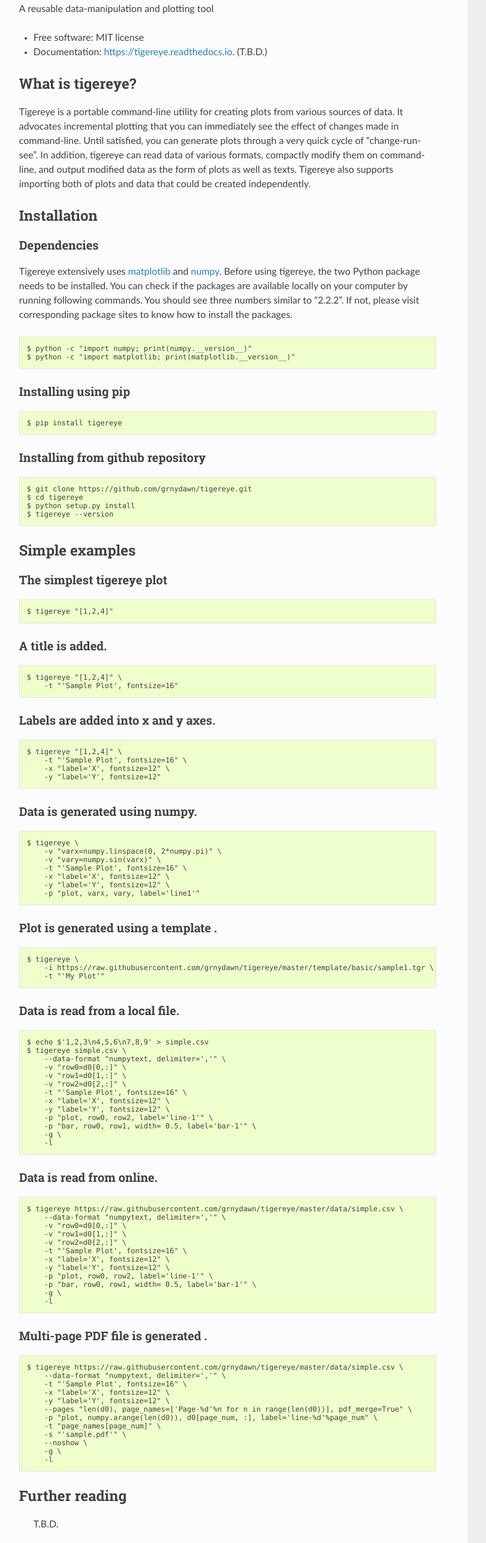
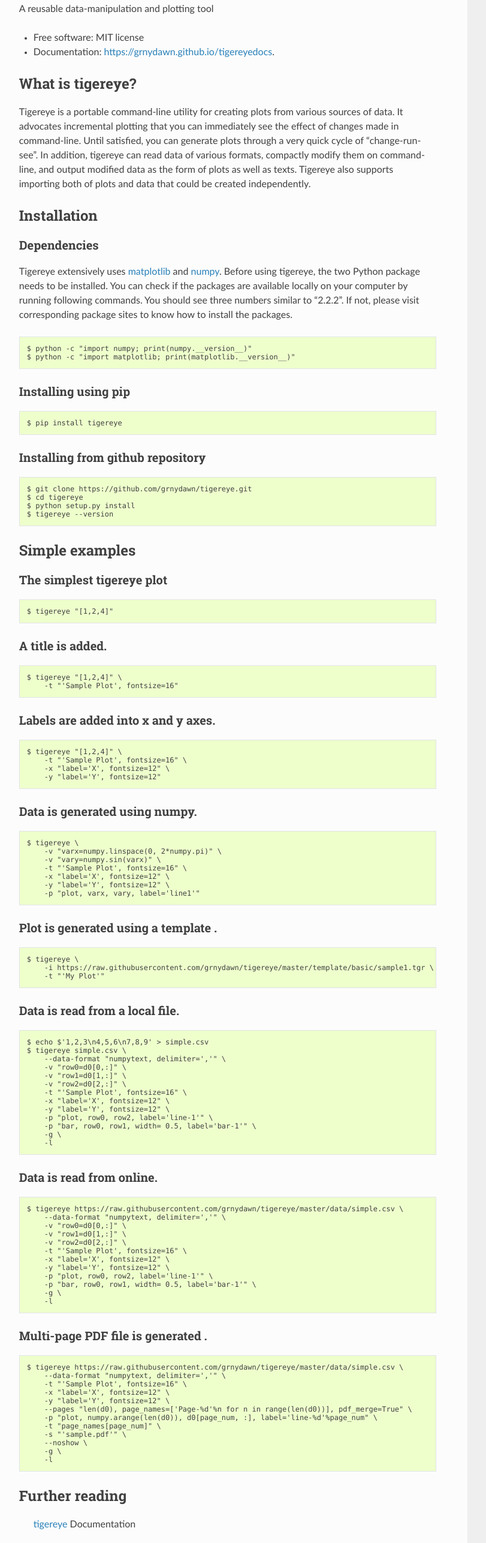
Before and after one commit to grnydawn/tigereyedocs, a plain HTML site: page readme.html in a window 1280 px wide. Shown: the part 1133-3705 px from the top of the page at 60% size, without its empty margins (320-1131 px from the left). Drawn offline with Linux system fonts and the light colour scheme.

Commit message:
updated readme.html

```diff
--- a/readme.html
+++ b/readme.html
@@ -185,7 +185,7 @@
 <p>A reusable data-manipulation and plotting tool</p>
 <ul class="simple">
 <li>Free software: MIT license</li>
-<li>Documentation: <a class="reference external" href="https://tigereye.readthedocs.io">https://tigereye.readthedocs.io</a>. (T.B.D.)</li>
+<li>Documentation: <a class="reference external" href="https://grnydawn.github.io/tigereyedocs">https://grnydawn.github.io/tigereyedocs</a>.</li>
 </ul>
 <div class="section" id="what-is-tigereye">
 <h2>What is tigereye?<a class="headerlink" href="#what-is-tigereye" title="Permalink to this headline">¶</a></h2>
@@ -317,7 +317,7 @@ $ tigereye simple.csv \
 <div class="section" id="further-reading">
 <h2>Further reading<a class="headerlink" href="#further-reading" title="Permalink to this headline">¶</a></h2>
 <blockquote>
-<div>T.B.D.</div></blockquote>
+<div><a class="reference external" href="https://grnydawn.github.io/tigereyedocs">tigereye</a> Documentation</div></blockquote>
 </div>
 <div class="section" id="acknowledgment">
 <h2>Acknowledgment<a class="headerlink" href="#acknowledgment" title="Permalink to this headline">¶</a></h2>
```
